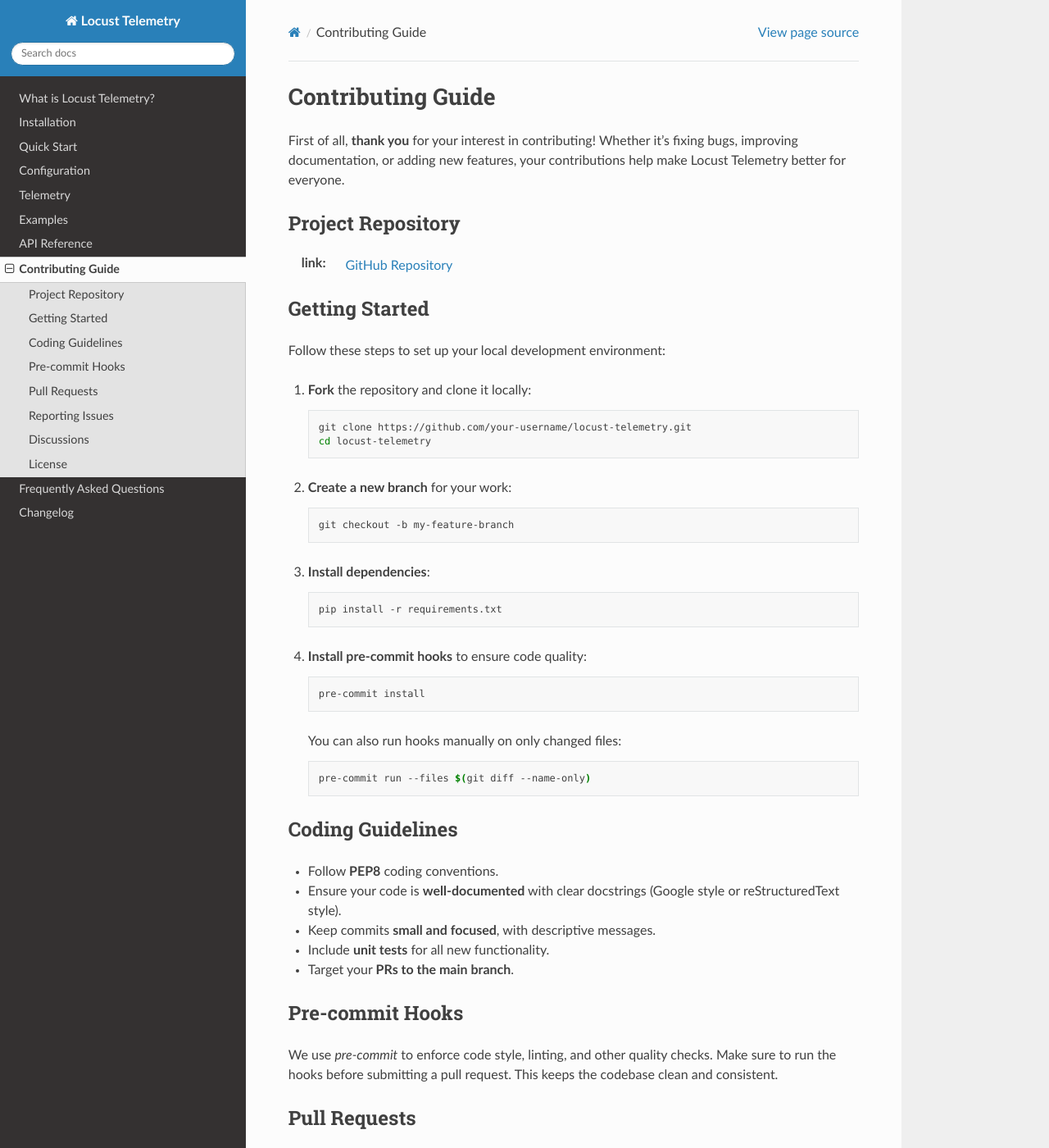
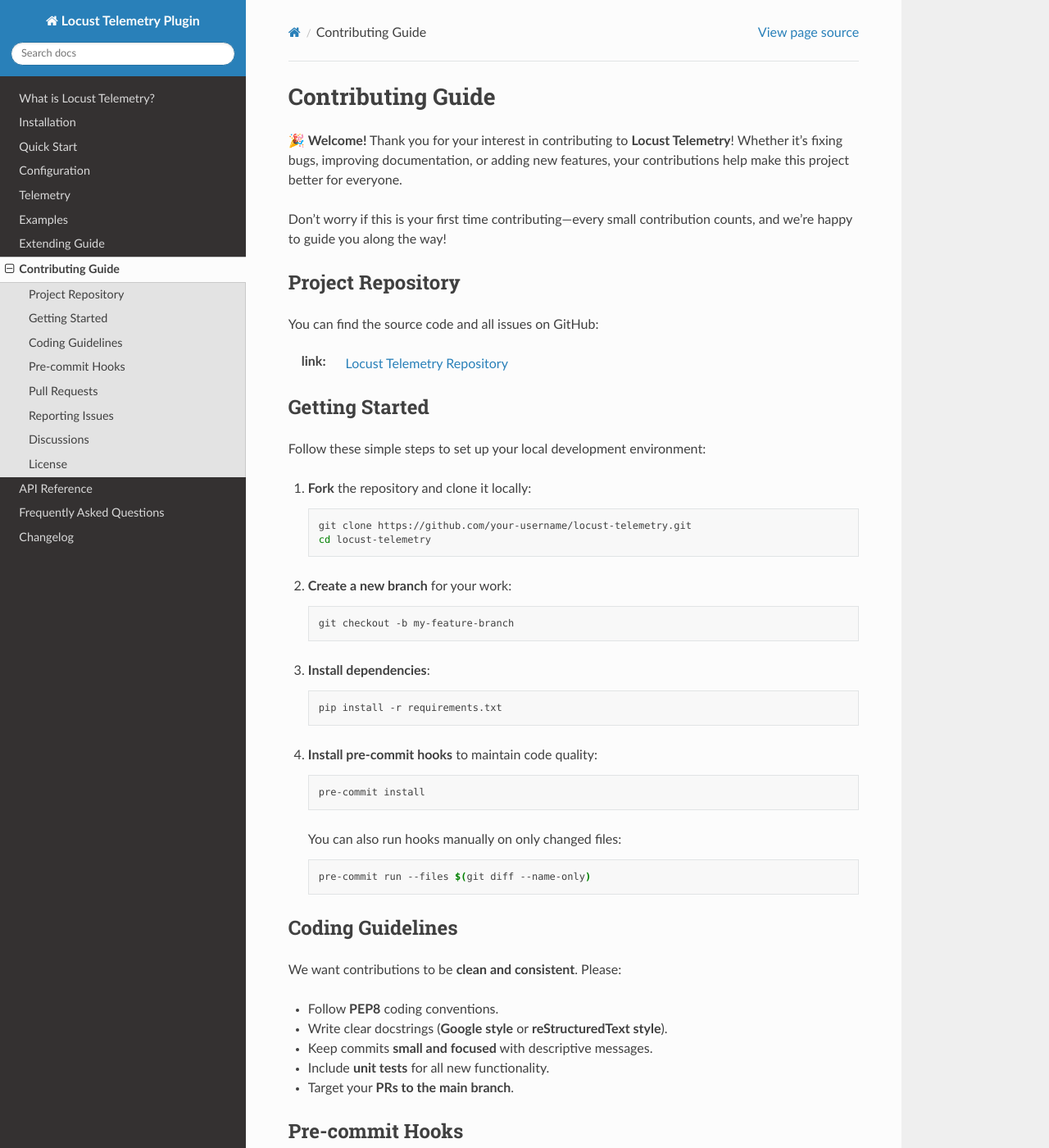
Before and after one commit to platform-crew/locust-telemetry, a Sphinx documentation site: the page built from docs/contributing.rst, in a window 1280 px wide and 1400 px high. Shown: the whole window at 82% size. Built offline with Sphinx 7.4.7 and the Read the Docs theme 3.1.0, drawn with Linux system fonts in a browser that asks for light colours; some of the changed text lies outside the part shown.

```diff
--- a/docs/conf.py
+++ b/docs/conf.py
@@ -11,7 +11,7 @@ sys.path.insert(0, os.path.abspath("../"))
 
 # -- Project information -----------------------------------------------------
 
-project = "Locust Telemetry"
+project = "Locust Telemetry Plugin"
 author = "Swaroop Shubhakrishna Bhat"
 copyright = f"{datetime.now().year}, {author}"
 release = "v0.1.0"
@@ -75,3 +75,9 @@ extlinks = {
 # -- TODO settings -----------------------------------------------------------
 
 todo_include_todos = False
+
+html_title = "Locust Telemetry Documentation"
+html_short_title = "Locust Telemetry Plugin"
+html_theme_options = {
+    "description": "Logs Locust stats to JSON for easy monitoring and dashboards."
+}
--- a/docs/contributing.rst
+++ b/docs/contributing.rst
@@ -1,16 +1,21 @@
 Contributing Guide
-================================
+=======================================
 
-First of all, **thank you** for your interest in contributing!
-Whether it's fixing bugs, improving documentation, or adding new features, your contributions help make Locust Telemetry better for everyone.
+🎉 **Welcome!**
+Thank you for your interest in contributing to **Locust Telemetry**!
+Whether it's fixing bugs, improving documentation, or adding new features, your contributions help make this project better for everyone.
+
+Don't worry if this is your first time contributing—every small contribution counts, and we’re happy to guide you along the way!
 
 Project Repository
 ------------------
-:link: `GitHub Repository <https://github.com/platform-crew/locust-telemetry>`_
+You can find the source code and all issues on GitHub:
+
+:link: `Locust Telemetry Repository <https://github.com/platform-crew/locust-telemetry>`_
 
 Getting Started
 ---------------
-Follow these steps to set up your local development environment:
+Follow these simple steps to set up your local development environment:
 
 1. **Fork** the repository and clone it locally:
 
@@ -31,7 +36,7 @@ Follow these steps to set up your local development environment:
 
        pip install -r requirements.txt
 
-4. **Install pre-commit hooks** to ensure code quality:
+4. **Install pre-commit hooks** to maintain code quality:
 
    .. code-block:: bash
 
@@ -45,21 +50,23 @@ Follow these steps to set up your local development environment:
 
 Coding Guidelines
 -----------------
+We want contributions to be **clean and consistent**. Please:
+
 * Follow **PEP8** coding conventions.
-* Ensure your code is **well-documented** with clear docstrings (Google style or reStructuredText style).
-* Keep commits **small and focused**, with descriptive messages.
+* Write clear docstrings (**Google style** or **reStructuredText style**).
+* Keep commits **small and focused** with descriptive messages.
 * Include **unit tests** for all new functionality.
 * Target your **PRs to the main branch**.
 
 Pre-commit Hooks
 ----------------
 We use `pre-commit` to enforce code style, linting, and other quality checks.
-Make sure to run the hooks before submitting a pull request. This keeps the codebase clean and consistent.
+Make sure to run the hooks before submitting a pull request—it keeps the codebase clean and consistent for everyone.
 
 Pull Requests
 -------------
 * Use the **PR template** provided.
-* Provide a **clear description** of the changes and why they are needed.
+* Give a **clear description** of the changes and why they are needed.
 * Reference related **issues** if applicable.
 * Ensure all tests **pass** and code coverage is maintained.
 
@@ -74,9 +81,11 @@ Encountered a bug or unexpected behavior?
 
 Discussions
 -----------
-For questions, ideas, or general discussions:
+For questions, ideas, or general discussions, join our community:
 
 :link: `GitHub Discussions <https://github.com/platform-crew/locust-telemetry/discussions>`_
+
+💡 **Tip:** Even small contributions like improving documentation, adding examples, or reporting issues are highly appreciated!
 
 License
 -------
--- a/docs/faq.rst
+++ b/docs/faq.rst
@@ -15,3 +15,7 @@ Frequently Asked Questions
 
 **Q: Can I customize the metrics that are logged?**
     Yes. The plugin provides a method that can be used to add additional attributes.
+
+**Q: How long are logs retained?**
+    The plugin only emits structured JSON metric logs (not raw application logs).
+    Retention depends on your log storage system (Grafana Loki, ELK, Datadog, etc.).
--- a/docs/installation.rst
+++ b/docs/installation.rst
@@ -6,7 +6,7 @@ Requirements
 --------------------------------
 
 .. note::
-   - Python 3.9+
+   - Python >= 3.10
    - locust>=2.37.0
    - python-json-logger>=3.3.0
 
```
Also changed, not shown: README.md (+31 -19 lines), docs/extending.rst (added, +139 -0 lines), docs/index.rst (+22 -3 lines), pyproject.toml (+11 -6 lines), 1 other file.
